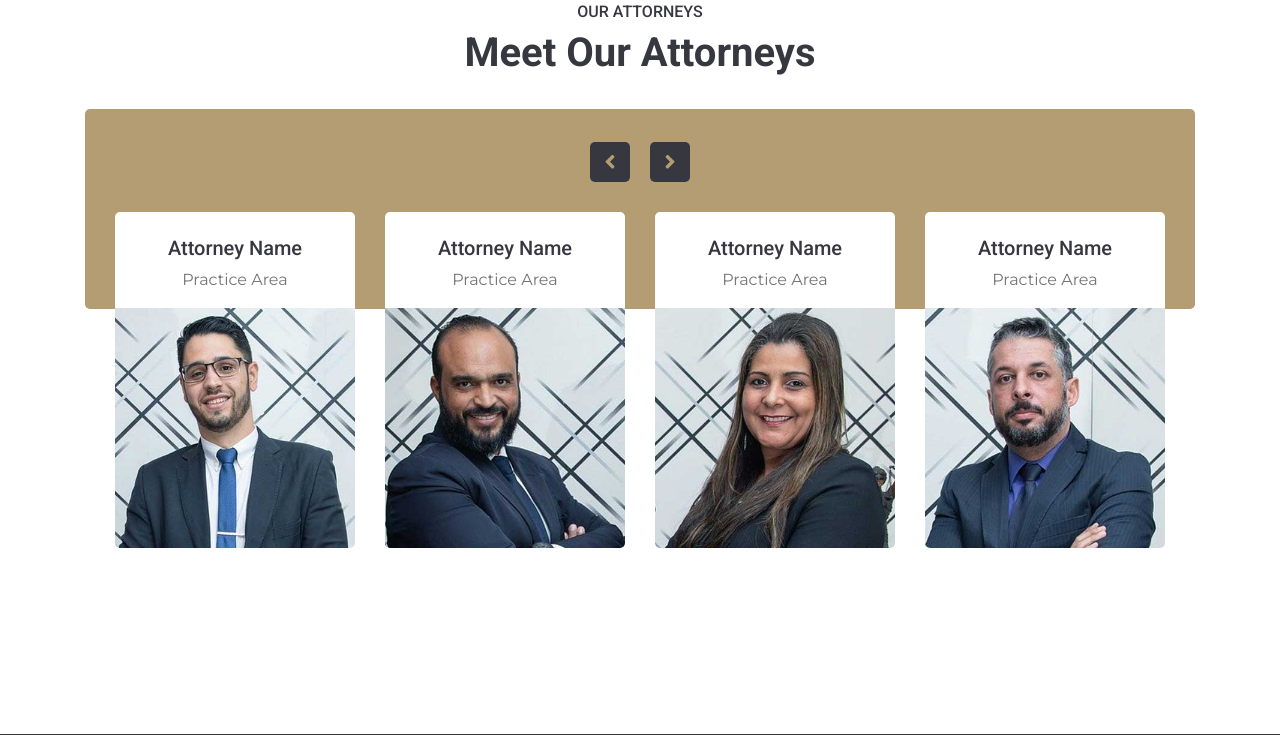
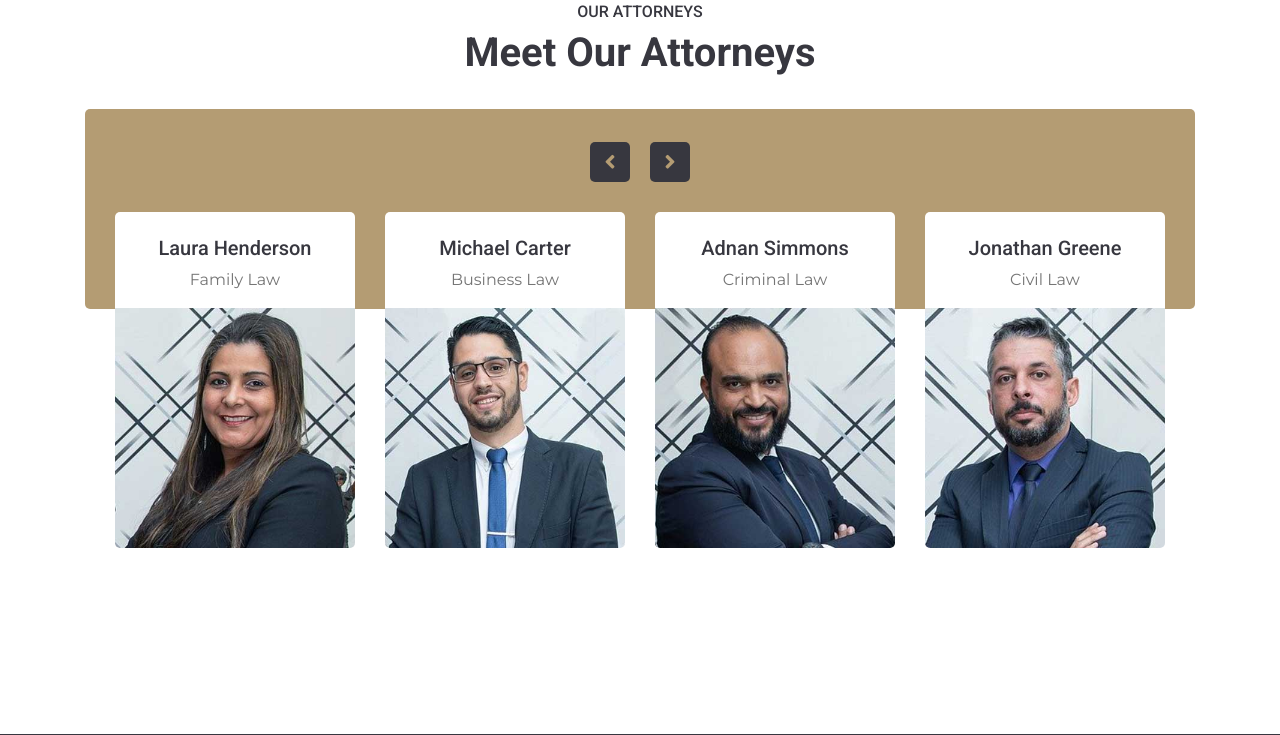
Before and after one commit to jnfmunoz/django-lawyer-website, a Django app: page / in a window 1280 px wide. Shown: the part 3827-4562 px from the top of the page. Run offline with Django 5.2, Linux system fonts and the light colour scheme; data comes from the database, SQL or seed files in the repository; some libraries are stand-ins or nearby versions.

Commit message:
commit-8

```diff
--- a/core/templates/index.html
+++ b/core/templates/index.html
@@ -153,7 +153,7 @@
 </div>
 <!-- Action End -->
 <!-- Team Start -->
-    <div class="container-fluid py-5">
+<div class="container-fluid py-5">
     <div class="container py-5">
         <div class="text-center pb-2">
             <h6 class="text-uppercase">Our Attorneys</h6>
@@ -163,66 +163,26 @@
             <div class="col-12">
                 <div class="bg-primary rounded" style="height: 200px;"></div>
                 <div class="owl-carousel team-carousel position-relative" style="margin-top: -97px; padding: 0 30px;">
-                    <div class="team-item text-center bg-white rounded overflow-hidden pt-4">
-                        <h5 class="mb-2 px-4">Attorney Name</h5>
-                        <p class="mb-3 px-4">Practice Area</p>
-                        <div class="team-img position-relative">
-                            <img class="img-fluid" src="{% static 'core/img/team-1.jpg' %}" alt="">
-                            <div class="team-social">
-                                <a class="btn btn-outline-light btn-square mx-1" href="#"><i class="fab fa-twitter"></i></a>
-                                <a class="btn btn-outline-light btn-square mx-1" href="#"><i class="fab fa-facebook-f"></i></a>
-                                <a class="btn btn-outline-light btn-square mx-1" href="#"><i class="fab fa-linkedin-in"></i></a>
+                    {% for attorney in attorneys %}
+                        <div class="team-item text-center bg-white rounded overflow-hidden pt-4">
+                            <h5 class="mb-2 px-4">{{attorney.first_name}} {{attorney.last_name}}</h5>
+                            <p class="mb-3 px-4">{{attorney.practice_area}}</p>
+                            <div class="team-img position-relative">
+                                <img class="img-fluid" src="{{attorney.profile_photo.url}}" alt="">
+                                <div class="team-social">
+                                    {% if attorney.twitter %}
+                                        <a class="btn btn-outline-light btn-square mx-1" href="{{attorney.twitter}}"><i class="fab fa-twitter"></i></a>
+                                    {% endif %}
+                                    {% if attorney.facebook %}
+                                        <a class="btn btn-outline-light btn-square mx-1" href="{{attorney.facebook}}"><i class="fab fa-facebook-f"></i></a>
+                                    {% endif %}
+                                    {% if attorney.linkedin %}
+                                        <a class="btn btn-outline-light btn-square mx-1" href="{{attorney.linkedin}}"><i class="fab fa-linkedin-in"></i></a>
+                                    {% endif %}
+                                </div>
                             </div>
                         </div>
-                    </div>
-                    <div class="team-item text-center bg-white rounded overflow-hidden pt-4">
-                        <h5 class="mb-2 px-4">Attorney Name</h5>
-                        <p class="mb-3 px-4">Practice Area</p>
-                        <div class="team-img position-relative">
-                            <img class="img-fluid" src="{% static 'core/img/team-2.jpg' %}" alt="">
-                            <div class="team-social">
-                                <a class="btn btn-outline-light btn-square mx-1" href="#"><i class="fab fa-twitter"></i></a>
-                                <a class="btn btn-outline-light btn-square mx-1" href="#"><i class="fab fa-facebook-f"></i></a>
-                                <a class="btn btn-outline-light btn-square mx-1" href="#"><i class="fab fa-linkedin-in"></i></a>
-                            </div>
-                        </div>
-                    </div>
-                    <div class="team-item text-center bg-white rounded overflow-hidden pt-4">
-                        <h5 class="mb-2 px-4">Attorney Name</h5>
-                        <p class="mb-3 px-4">Practice Area</p>
-                        <div class="team-img position-relative">
-                            <img class="img-fluid" src="{% static 'core/img/team-3.jpg' %}" alt="">
-                            <div class="team-social">
-                                <a class="btn btn-outline-light btn-square mx-1" href="#"><i class="fab fa-twitter"></i></a>
-                                <a class="btn btn-outline-light btn-square mx-1" href="#"><i class="fab fa-facebook-f"></i></a>
-                                <a class="btn btn-outline-light btn-square mx-1" href="#"><i class="fab fa-linkedin-in"></i></a>
-                            </div>
-                        </div>
-                    </div>
-                    <div class="team-item text-center bg-white rounded overflow-hidden pt-4">
-                        <h5 class="mb-2 px-4">Attorney Name</h5>
-                        <p class="mb-3 px-4">Practice Area</p>
-                        <div class="team-img position-relative">
-                            <img class="img-fluid" src="{% static 'core/img/team-4.jpg' %}" alt="">
-                            <div class="team-social">
-                                <a class="btn btn-outline-light btn-square mx-1" href="#"><i class="fab fa-twitter"></i></a>
-                                <a class="btn btn-outline-light btn-square mx-1" href="#"><i class="fab fa-facebook-f"></i></a>
-                                <a class="btn btn-outline-light btn-square mx-1" href="#"><i class="fab fa-linkedin-in"></i></a>
-                            </div>
-                        </div>
-                    </div>
-                    <div class="team-item text-center bg-white rounded overflow-hidden pt-4">
-                        <h5 class="mb-2 px-4">Attorney Name</h5>
-                        <p class="mb-3 px-4">Practice Area</p>
-                        <div class="team-img position-relative">
-                            <img class="img-fluid" src="{% static 'core/img/team-5.jpg' %}" alt="">
-                            <div class="team-social">
-                                <a class="btn btn-outline-light btn-square mx-1" href="#"><i class="fab fa-twitter"></i></a>
-                                <a class="btn btn-outline-light btn-square mx-1" href="#"><i class="fab fa-facebook-f"></i></a>
-                                <a class="btn btn-outline-light btn-square mx-1" href="#"><i class="fab fa-linkedin-in"></i></a>
-                            </div>
-                        </div>
-                    </div>
+                    {% endfor %}
                 </div>
             </div>
         </div>
--- a/core/views.py
+++ b/core/views.py
@@ -1,17 +1,20 @@
 from django.shortcuts import render
 from features.models import Feature
 from about.models import About
+from attorneys.models import Attorney
 
 def index(request, *args, **kwargs):
     features = Feature.objects.all()
     counter = [f"{i:02}" for i in range(1, len(features) + 1)]
     about = About.objects.all()
+    attorneys = Attorney.objects.all()
 
     features_with_counter = zip(counter, features)
 
     context = {
         'about':about,
         'features_with_counter':features_with_counter,
+        'attorneys':attorneys,
     }
 
     return render(request, 'index.html', context)
```
